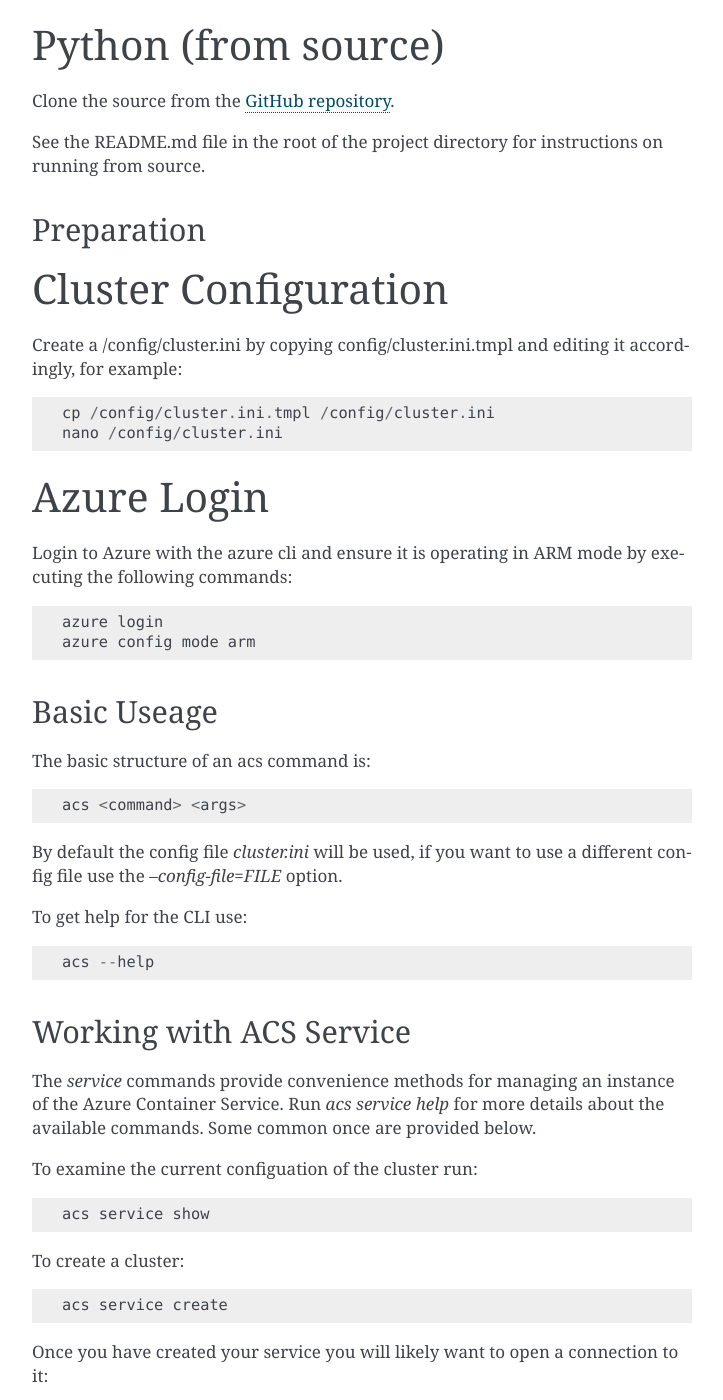
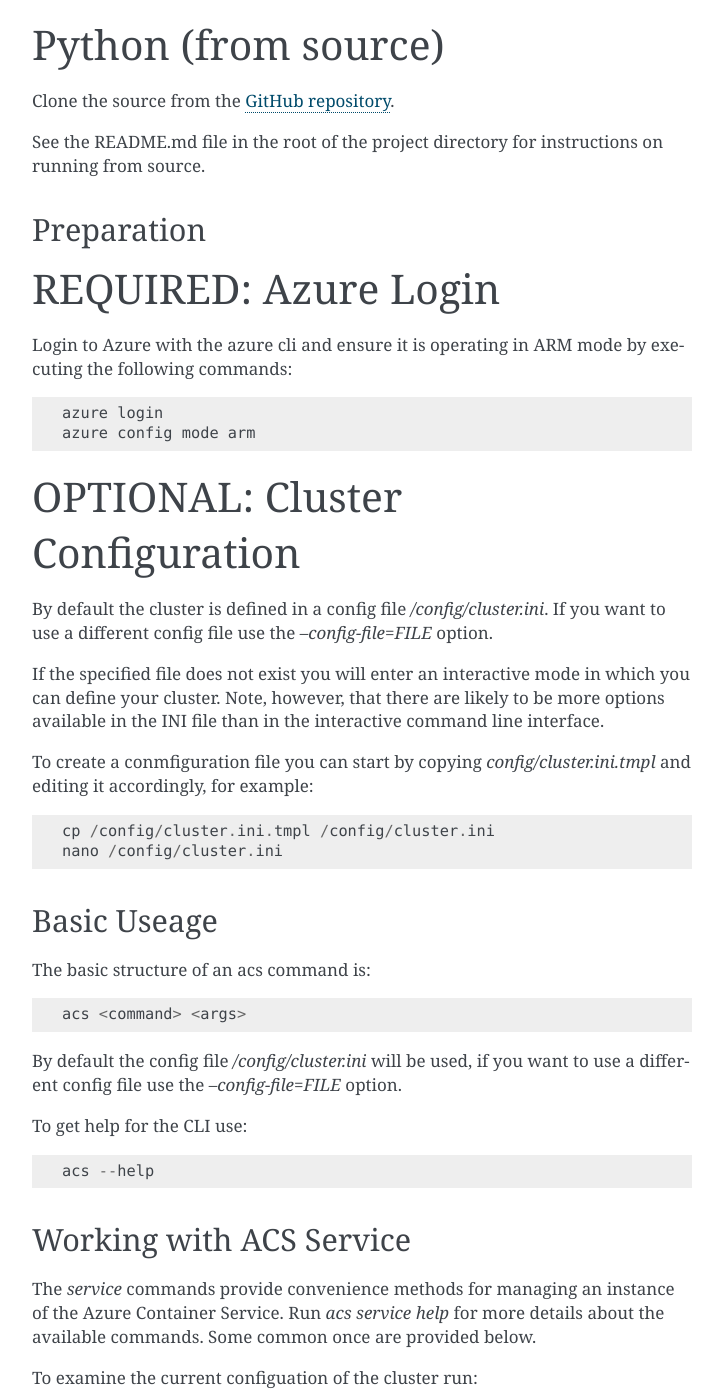
Before and after one commit to wteklabs/acs-cli, a Sphinx documentation site: the page built from docs/source/index.rst, in a window 1280 px wide and 1400 px high, scrolled down 1462 px. Shown: the whole window, without its empty margins (388-1111 px from the left). Built offline with Sphinx 7.4.7, drawn with Linux system fonts in a browser that asks for light colours; some of the changed text lies outside the part shown.

Commit message:
If a config file doesn't yet exist create one interactively

```diff
--- a/docs/source/index.rst
+++ b/docs/source/index.rst
@@ -75,22 +75,32 @@
 Preparation
 -----------
 
-Cluster Configuration
-=====================
-
-Create a /config/cluster.ini by copying config/cluster.ini.tmpl and editing it accordingly, for example::
-
-  cp /config/cluster.ini.tmpl /config/cluster.ini
-  nano /config/cluster.ini
-
-Azure Login
-===========
+REQUIRED: Azure Login
+======================
 
 Login to Azure with the azure cli and ensure it is operating in ARM
 mode by executing the following commands::
 
   azure login
   azure config mode arm
+
+OPTIONAL: Cluster Configuration
+===============================
+
+By default the cluster is defined in a config file
+`/config/cluster.ini`. If you want to use a different config file use
+the `--config-file=FILE` option.
+
+If the specified file does not exist you will enter an interactive
+mode in which you can define your cluster. Note, however, that there
+are likely to be more options available in the INI file than in the
+interactive command line interface.
+
+To create a conmfiguration file you can start by copying
+`config/cluster.ini.tmpl` and editing it accordingly, for example::
+
+  cp /config/cluster.ini.tmpl /config/cluster.ini
+  nano /config/cluster.ini
 
 Basic Useage
 ------------
@@ -99,8 +109,9 @@
 
   acs <command> <args>
 
-By default the config file `cluster.ini` will be used, if you want to
-use a different config file use the `--config-file=FILE` option.
+By default the config file `/config/cluster.ini` will be used, if you
+want to use a different config file use the `--config-file=FILE`
+option.
 
 To get help for the CLI use::
 
```
Also changed, not shown: 2 other files.
